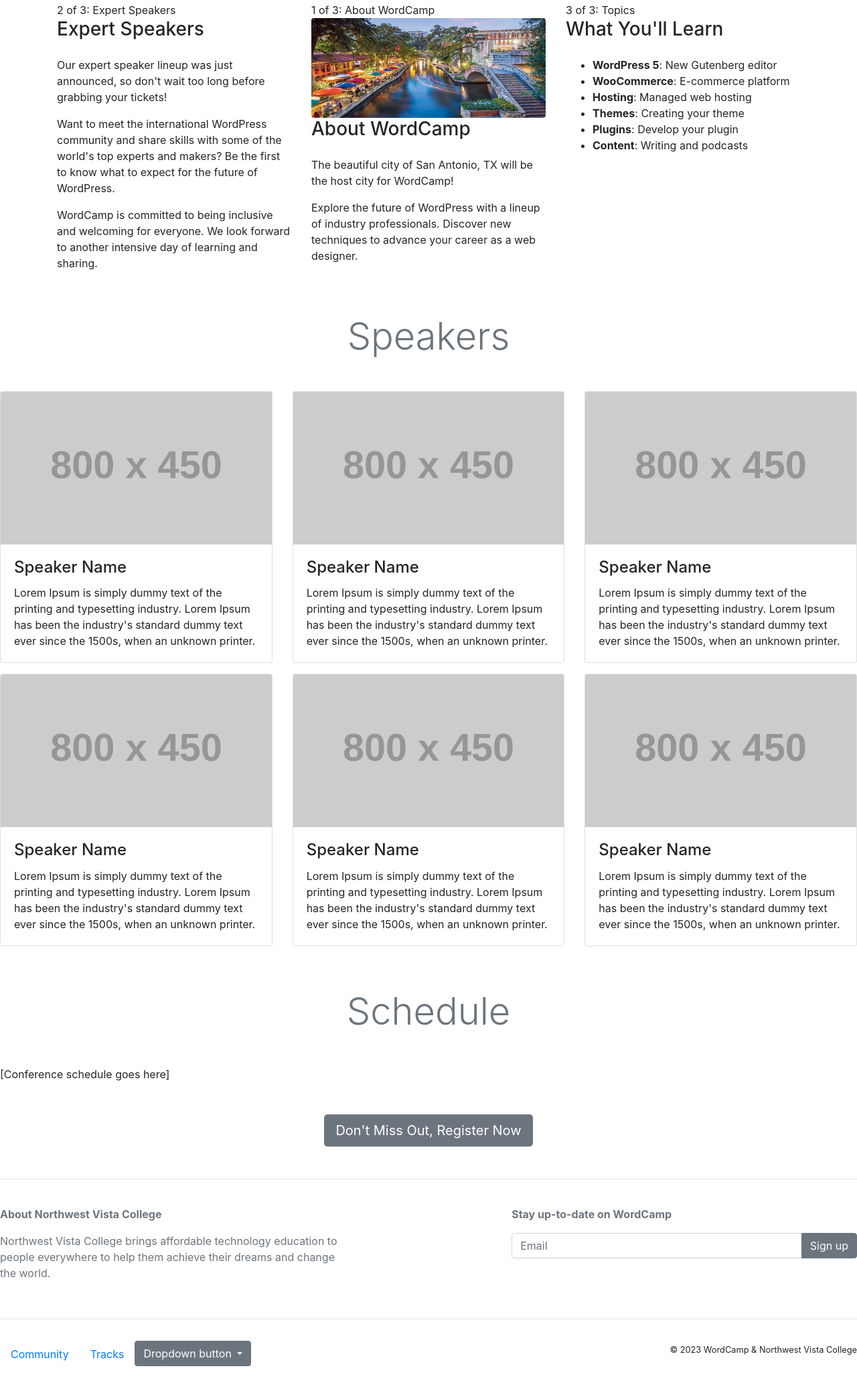
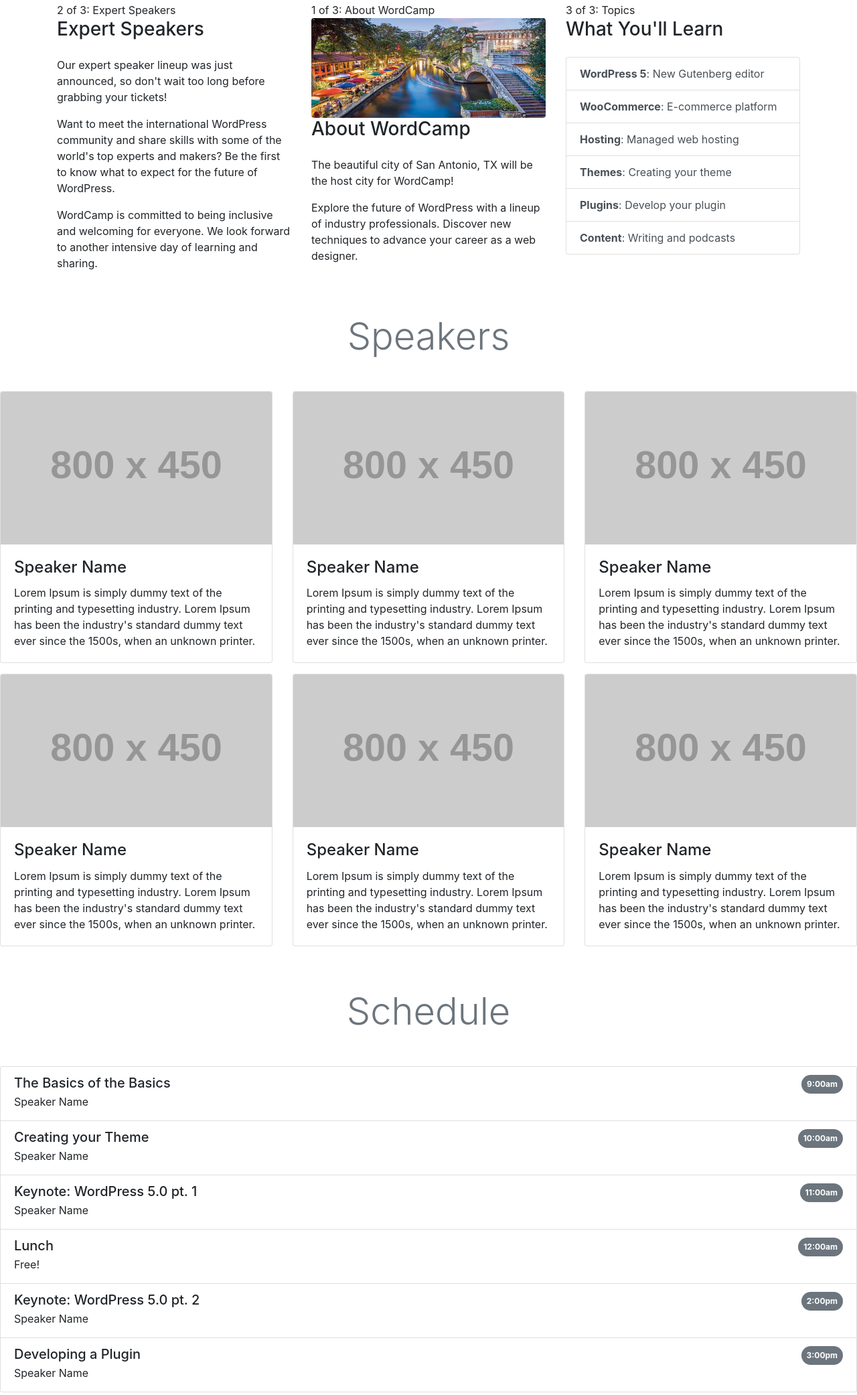
Before and after one commit to jeniahc/WordCampSanAntonio, a plain HTML site: page index.html in a window 1280 px wide. Shown: the part 430-2513 px from the top of the page at 67% size. Before the commit the page ends 2488 px from the top, so only its background shows below. Drawn offline with nearby package versions, Linux system fonts and the light colour scheme; placeholder pictures from the web are drawn by us.

Commit message:
components 2

```diff
--- a/index.html
+++ b/index.html
@@ -10,7 +10,7 @@
 
     <title>WordCamp Conference San Antonio</title>
   </head>
-  <body>
+  <body data-spy="scroll" data-target=".navbar" id="Home">
     <!-- navbar -->
     <nav class="navbar navbar-expand-lg navbar-light bg-light fixed-top">
   <div class="container">
@@ -21,16 +21,16 @@
     <div class="collapse navbar-collapse" id="navbarSupportedContent">
       <ul class="navbar-nav mr-auto">
         <li class="nav-item">
-          <a class="nav-link" href="#home">Home <span class="sr-only">(current)</span></a>
+          <a class="nav-link" href="#Home">Home <span class="sr-only">(current)</span></a>
         </li>
         <li class="nav-item">
-          <a class="nav-link" href="#about">About</a>
+          <a class="nav-link" href="#About">About</a>
         </li>
         <li class="nav-item">
-          <a class="nav-link" href="#speakers">Speakers</a>
+          <a class="nav-link" href="#Speakers">Speakers</a>
         </li>
         <li class="nav-item">
-          <a class="nav-link" href="#schedule">Schedule</a>
+          <a class="nav-link" href="#Schedule">Schedule</a>
         </li>
       </div>
     </div>
@@ -43,13 +43,13 @@
     <h1 class="display-4">WordCamp Conference San Antonio</h1>
     <p class="lead">A One-day Conference About WordPress</p>
     <div class="mt-5">
-  <button type="button" class="btn btn-secondary btn-lg">Register Now</button>
+  <button type="button" class="btn btn-secondary btn-lg" data-toggle="modal" data-target="#register">Register Now</button>
   <a class="btn btn-light btn-lg" href="#speakers">See Speakers</a>
 </div>
   </div>
 </div>
 <!-- /jumbotron -->
-    <div class="container pt-4">
+    <div class="container pt-4" id="About">
   <!-- about -->
   <div class="row">
     <div class="col-lg order-lg-2">
@@ -69,21 +69,42 @@
     <div class="col-lg order-3">
       3 of 3: Topics
       <h3 class="mb-4">What You'll Learn</h3>
-<ul>
-  <li><strong>WordPress 5</strong>: New Gutenberg editor</li>
-  <li><strong>WooCommerce</strong>: E-commerce platform</li>
-  <li><strong>Hosting</strong>: Managed web hosting</li>
-  <li><strong>Themes</strong>: Creating your theme</li>
-  <li><strong>Plugins</strong>: Develop your plugin</li>
-  <li><strong>Content</strong>: Writing and podcasts</li>
-</ul>
+<div class="list-group">
+  <a href="#" class="list-group-item list-group-item-action"><strong>WordPress 5</strong>: New Gutenberg editor</a>
+  <a href="#" class="list-group-item list-group-item-action"><strong>WooCommerce</strong>: E-commerce platform</a>
+  <a href="#" class="list-group-item list-group-item-action"><strong>Hosting</strong>: Managed web hosting</a>
+  <a href="#" class="list-group-item list-group-item-action"><strong>Themes</strong>: Creating your theme</a>
+  <a href="#" class="list-group-item list-group-item-action"><strong>Plugins</strong>: Develop your plugin</a>
+  <a href="#" class="list-group-item list-group-item-action"><strong>Content</strong>: Writing and podcasts</a>
+</div>
     </div>
   </div>
   <!-- /about -->
 </div>
+<!-- Modal -->
+<div class="modal fade" id="register" tabindex="-1" role="dialog" aria-labelledby="registerLabel" aria-hidden="true">
+  <div class="modal-dialog" role="document">
+    <div class="modal-content">
+      <div class="modal-header">
+        <h5 class="modal-title" id="register">Register for WordCamp Conference</h5>
+        <button type="button" class="close" data-dismiss="modal" aria-label="Close">
+          <span aria-hidden="true">&times;</span>
+        </button>
+      </div>
+      <div class="modal-body">
+        ...
+      </div>
+      <div class="modal-footer">
+        <button type="button" class="btn btn-secondary" data-dismiss="modal">Close</button>
+        <button type="button" class="btn btn-primary">Save changes</button>
+      </div>
+    </div>
+  </div>
+</div>
+<!-- /Modal -->
 
 <!-- speakers -->
-<h2 id="speakers" class="display-4 text-center my-5 text-muted">Speakers</h2>
+<h2 id="Speakers" class="display-4 text-center my-5 text-muted">Speakers</h2>
 <div class="row">
   <div class="col-md-6 col-lg-4">
     <div class="card mb-3">
@@ -143,10 +164,54 @@
 <!-- /speakers -->
 
 <!-- schedule -->
-<h1 class="display-4 text-center my-5 text-muted">Schedule</h1>
-[Conference schedule goes here]
+<h2 id="Schedule" class="display-4 text-center my-5 text-muted">Schedule</h2>
+<ul class="list-group">
+  <li class="list-group-item">
+    <div class="d-flex justify-content-between">
+      <h5 class="mb-1">The Basics of the Basics</h5>
+      <span class="badge badge-pill badge-secondary p-2">9:00am</span>
+    </div>
+    <p class="mb-1">Speaker Name</p>
+  </li>
+   <li class="list-group-item">
+    <div class="d-flex justify-content-between">
+      <h5 class="mb-1">Creating your Theme</h5>
+      <span class="badge badge-pill badge-secondary p-2">10:00am</span>
+    </div>
+    <p class="mb-1">Speaker Name</p>
+  </li>
+   <li class="list-group-item">
+    <div class="d-flex justify-content-between">
+      <h5 class="mb-1">Keynote: WordPress 5.0 pt. 1</h5>
+      <span class="badge badge-pill badge-secondary p-2">11:00am</span>
+    </div>
+    <p class="mb-1">Speaker Name</p>
+  </li>
+   <li class="list-group-item">
+    <div class="d-flex justify-content-between">
+      <h5 class="mb-1">Lunch</h5>
+      <span class="badge badge-pill badge-secondary p-2">12:00am</span>
+    </div>
+    <p class="mb-1">Free!</p>
+  </li>
+   <li class="list-group-item">
+    <div class="d-flex justify-content-between">
+      <h5 class="mb-1">Keynote: WordPress 5.0 pt. 2</h5>
+      <span class="badge badge-pill badge-secondary p-2">2:00pm</span>
+    </div>
+    <p class="mb-1">Speaker Name</p>
+  </li>
+   <li class="list-group-item">
+    <div class="d-flex justify-content-between">
+      <h5 class="mb-1">Developing a Plugin</h5>
+      <span class="badge badge-pill badge-secondary p-2">3:00pm</span>
+    </div>
+    <p class="mb-1">Speaker Name</p>
+  </li>
+</ul>
+<!-- /schedule -->
 <!-- callout button -->
-<button type="button" class="btn btn-secondary btn-lg d-block mx-auto my-5">Don't Miss Out, Register Now</button>
+<button type="button" class="btn btn-secondary btn-lg d-block mx-auto my-5" data-toggle="modal" data-target="#register">Don't Miss Out, Register Now</button>
 <!-- signup form -->
 <hr>
 <div class="row py-4 text-muted">
```
